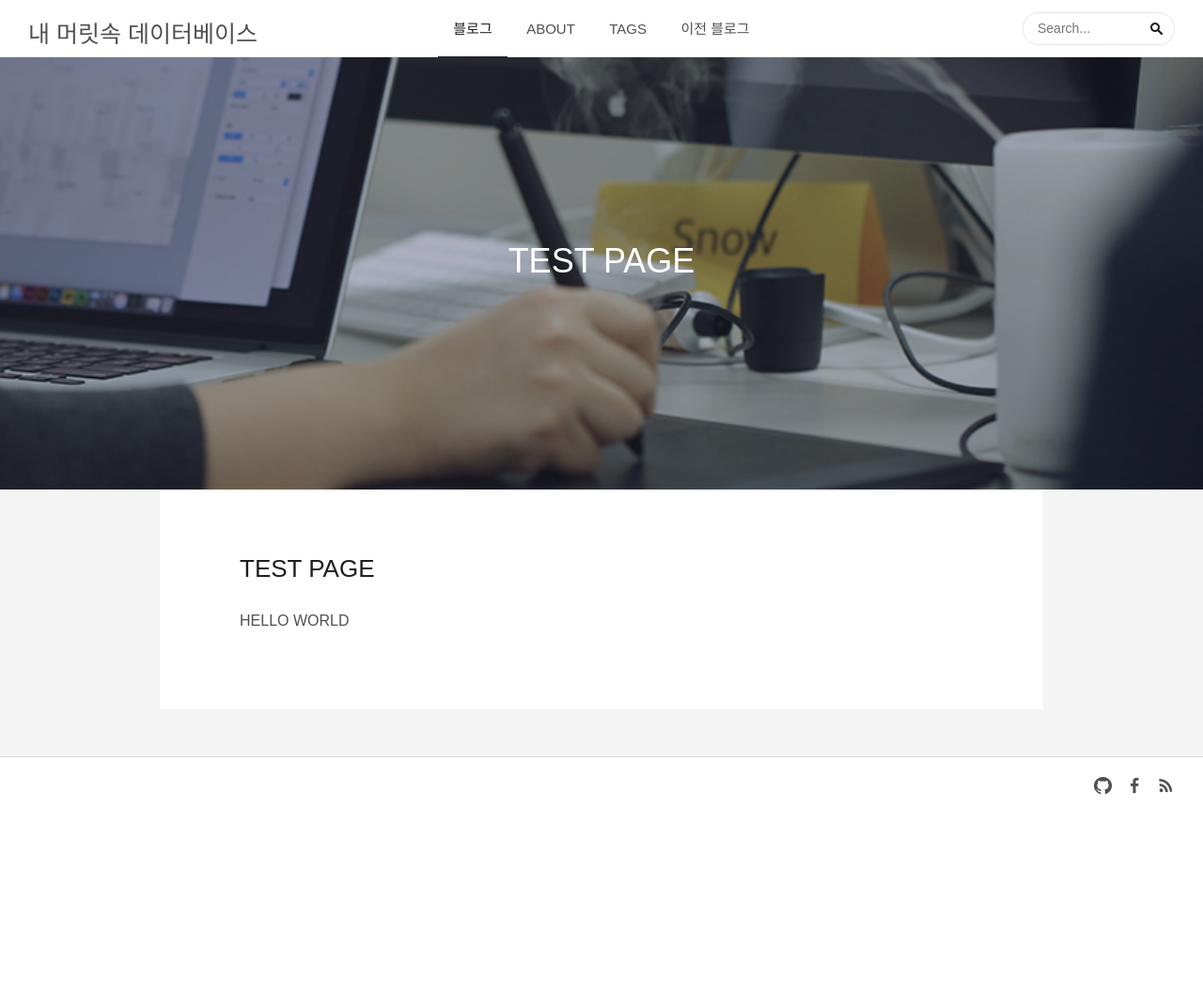
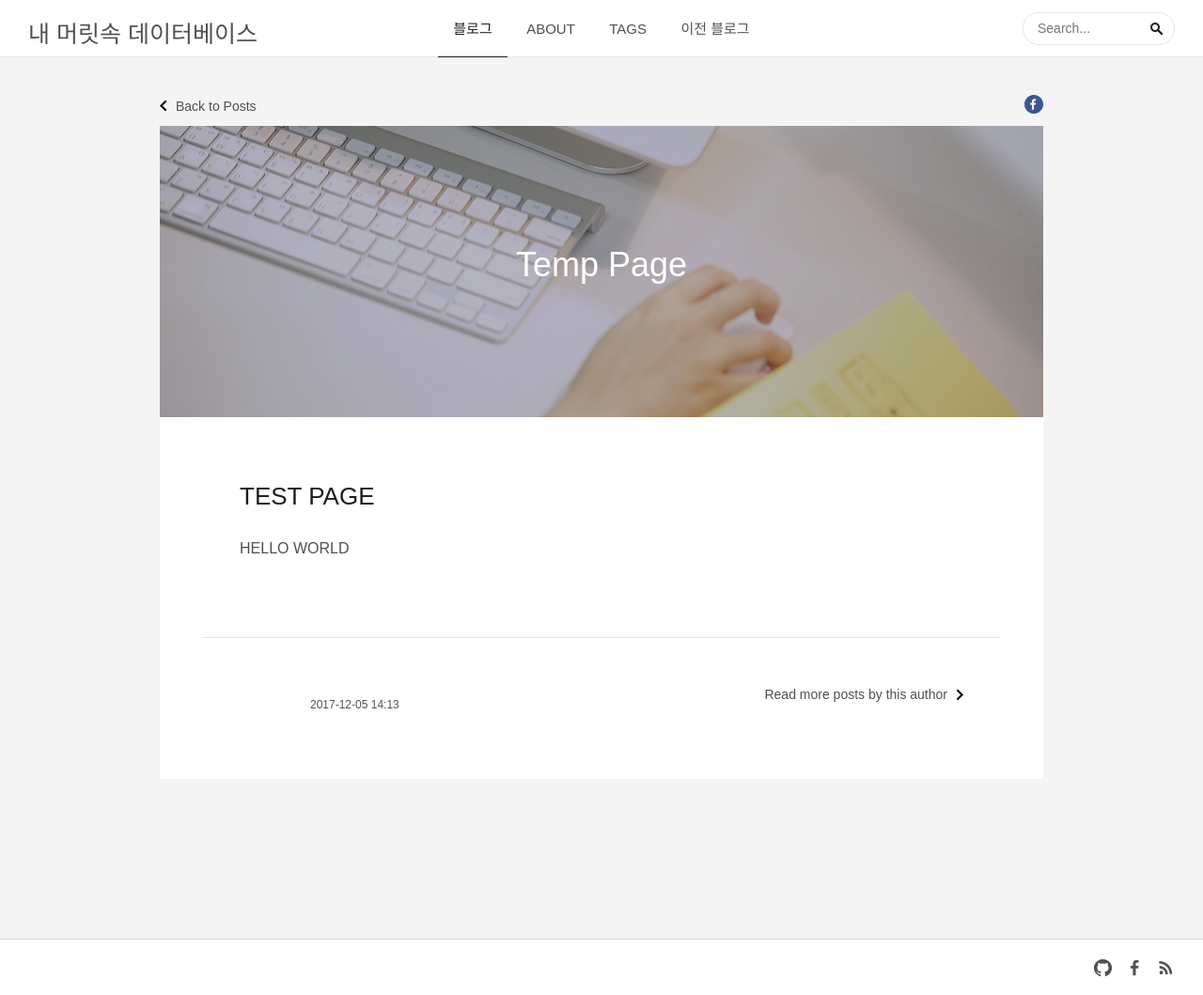
Before and after one commit to namioto/namioto.github.io, a Jekyll site: the page built from test.md, in a window 1280 px wide. Shown: the whole page at 94% size. Built offline with Jekyll 4.4.1, drawn with Linux system fonts in a browser that asks for light colours; some web fonts are replaced; our own code applies the rules of GitHub Pages for plain Markdown files; comment, search, counter and statistics services are not loaded; before the commit the page ends 900 px from its top, so only the background shows below that.

Commit message:
add temp page

```diff
--- a/test.md
+++ b/test.md
@@ -1,2 +1,9 @@
+---
+layout: post
+title: Temp Page
+permalink: /temp/
+sitemap: no
+date: 2017-12-05 14:13
+---
 # TEST PAGE
 HELLO WORLD
```
